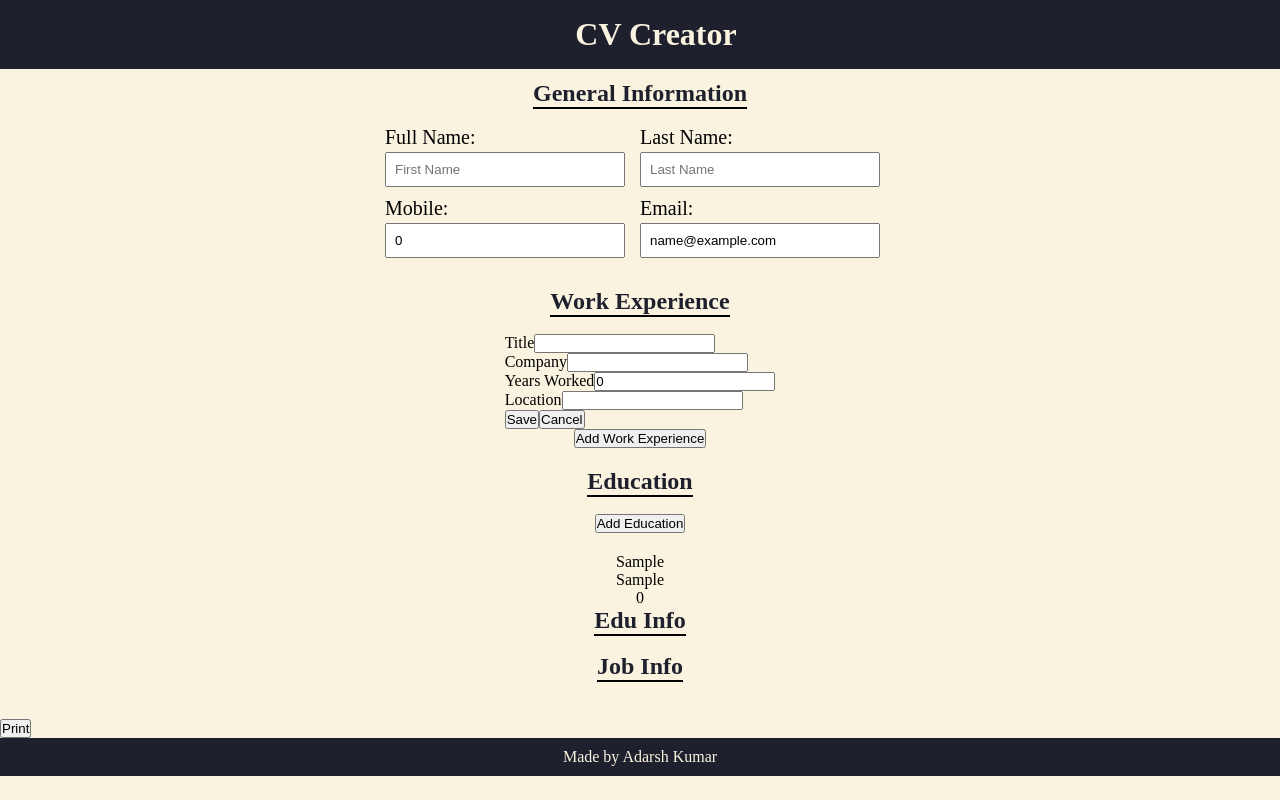
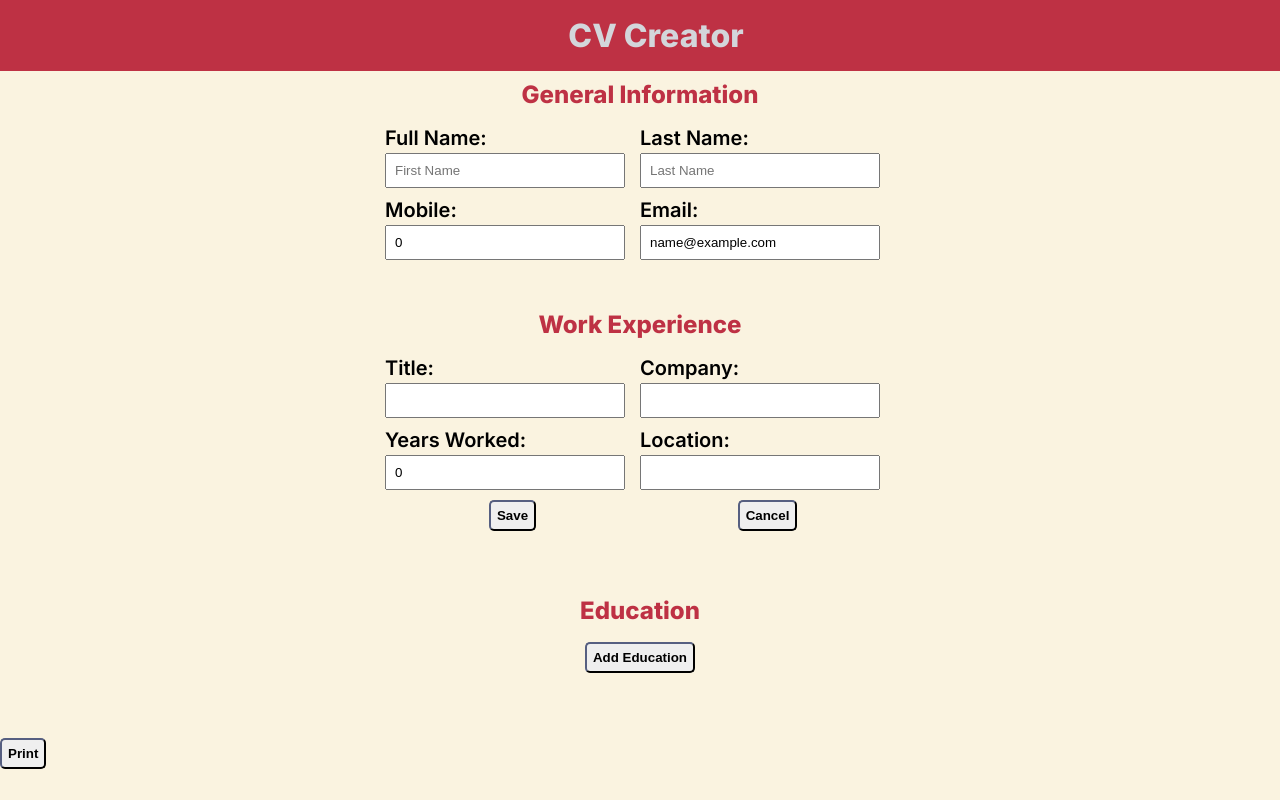
Before and after one commit to Adarshkumar03/CV-Project, a React (Create React App) app: page / in a window 1280 px wide. Both pictures are taken after typing "Sample", "Sample", "name@example.com" into the empty fields and a click on the button "Add Work Experience". Built offline with nearby package versions, Linux system fonts and the light colour scheme.

Commit message:
updated EducationalExp.js JobExp.js style.css

```diff
--- a/public/index.html
+++ b/public/index.html
@@ -24,6 +24,9 @@
       work correctly both with client-side routing and a non-root public URL.
       Learn how to configure a non-root public URL by running `npm run build`.
     -->
+    <link rel="preconnect" href="https://fonts.googleapis.com">
+    <link rel="preconnect" href="https://fonts.gstatic.com" crossorigin>
+    <link href="https://fonts.googleapis.com/css2?family=Inter:wght@400;600;800;900&display=swap" rel="stylesheet">
     <link rel="stylesheet" href="style.css"/>
     <title>React App</title>
   </head>
--- a/public/style.css
+++ b/public/style.css
@@ -6,11 +6,12 @@
 body{
     box-sizing: border-box;
     background-color:#FAF3E0;
+    font-family:"Inter", sans-serif;
 }
 
 header{
-    background-color: #1E212D;
-    color:#FAF3E0;
+    background-color: #BE3144;
+    color:#D3D6DB;
     position: fixed;
     top: 0;
     left: 0;
@@ -20,19 +21,37 @@ header{
 }
 
 h2{
-    color:#1E212D;
-    border-bottom: 2px solid black;
+    color:#BE3144;
     margin-bottom: 17px;
     padding:0;
     width: fit-content;
+    font-weight: 800;
 }
 
 section{
-    margin-bottom: 20px;
+    margin-bottom: 40px;
     display: flex;
     flex-direction: column;
     align-items: center;
     justify-content: center;
+}
+
+label{
+    font-weight: 600;
+}
+
+button{
+    padding:6px;
+    font-weight: 600;
+    margin:0 auto;
+    margin-bottom: 25px;
+    border-radius: 5px;
+    border-color: #1E212D;
+}
+
+form{
+    display: grid;
+    grid-template-columns: auto auto;
 }
 
 .general{
@@ -65,9 +84,22 @@ section{
     padding: 8px;
 }
 
-footer{
-    background-color: #1E212D;
-    color: #FAF3E0;
+.educational{
+
+}
+
+.job-list-item{
     padding:10px;
-    text-align: center;
+    background-color: #3A4750;
+    color:#D3D6DB;
 }
+
+.edu-list-item{
+    padding:10px;
+    background-color: #3A4750;
+    color: #D3D6DB;
+}
+
+.actual-cv{
+    display: none;
+}
--- a/src/App.js
+++ b/src/App.js
@@ -1,6 +1,5 @@
 import Header from "./Header";
 import GeneralInfo from "./Generalnfo";
-import Footer from "./Footer";
 import EducationalExp from "./EducationalExp";
 import JobExp from "./JobExp";
 import { useState } from "react/cjs/react.development";
@@ -22,7 +21,7 @@ function App() {
       <GeneralInfo setCV={setCV} cv={cv} />
       <JobExp setCV={setCV} cv={cv} />
       <EducationalExp setCV={setCV} cv={cv} />
-      <section>
+      <section className="actual-cv">
         <p>{cv.personalInfo.firstName}</p>
         <p>{cv.personalInfo.lastName}</p>
         <p>{cv.personalInfo.mobile}</p>
@@ -47,7 +46,6 @@ function App() {
         }
       </section>
       <button onClick={()=>{window.print()}}>Print</button>
-      <Footer />
     </div>
   );
 }
--- a/src/EducationalExp.js
+++ b/src/EducationalExp.js
@@ -37,55 +37,59 @@ function EducationalExp({setCV, cv}) {
   };
 
   return (
-    <section>
+    <section className="educational">
       <h2>Education</h2>
       {eduExArray.map((edu, index) => {
         return (
-          <div key={index}>
-            <p>{edu.nameOfInstitution}</p>
-            <p>{edu.stream}</p>
-            <p>{edu.per}</p>
-            <p>{edu.yearOfpassing}</p>
+          <div key={index} className="edu-list-item">
+            <p>Name of Institution:  {edu.nameOfInstitution}</p>
+            <p>Stream:  {edu.stream}</p>
+            <p>Percentage:  {edu.per}</p>
+            <p>year of Passing:  {edu.yearOfpassing}</p>
             <hr />
           </div>
         );
       })}
       {isActive && (
         <form>
-          <div>
+          <div className="form-group">
             <label>Name of Institution</label>
             <input
               type="text"
               name="nameOfInstitution"
               onChange={handleChange}
               value={eduEx.nameOfInstitution}
+              required
             />
           </div>
-          <div>
+          <div className="form-group">
             <label>Stream/Subject</label>
             <input
               type="text"
               name="stream"
               onChange={handleChange}
               value={eduEx.stream}
+              required
             />
           </div>
-          <div>
+          <div className="form-group">
             <label>Percentage</label>
             <input
               type="number"
               name="per"
               onChange={handleChange}
               value={eduEx.per}
+              required
             />
           </div>
-          <div>
+          <div className="form-group">
             <label>Year of Passing</label>
             <input
               type="text"
               name="yearOfpassing"
               onChange={handleChange}
               value={eduEx.yearOfpassing}
+              required
             />
           </div>
           <button onClick={saveEdu}>Save</button>
@@ -93,9 +97,11 @@ function EducationalExp({setCV, cv}) {
         </form>
       )}
 
-      <button type="button" onClick={addEdu}>
+      {
+        !isActive&&<button type="button" onClick={addEdu}>
         Add Education
       </button>
+      }
     </section>
   );
 }
--- a/src/Footer.js
+++ /dev/null
@@ -1,5 +0,0 @@
-function Footer() {
-  return <footer>Made by Adarsh Kumar</footer>;
-}
-
-export default Footer;
--- a/src/Generalnfo.js
+++ b/src/Generalnfo.js
@@ -18,19 +18,19 @@ function GeneralInfo({setCV, cv}) {
       <form>
         <div className="form-group">
           <label>Full Name:</label>
-          <input type="text" name="firstName" onChange={handleChange} value={personal.fullName} placeholder="First Name" />
+          <input type="text" name="firstName" onChange={handleChange} value={personal.fullName} placeholder="First Name" required/>
         </div>
         <div className="form-group">
           <label>Last Name:</label>
-          <input type="text" name="lastName" onChange={handleChange} value={personal.fullName} placeholder="Last Name" />
+          <input type="text" name="lastName" onChange={handleChange} value={personal.fullName} placeholder="Last Name" required/>
         </div>
         <div className="form-group">
           <label>Mobile:</label>
-          <input type="number" name="mobile" onChange={handleChange} value={personal.mobile} placeholder="Mobile" />
+          <input type="number" name="mobile" onChange={handleChange} value={personal.mobile} placeholder="Mobile" required/>
         </div>
         <div className="form-group">
           <label>Email:</label>
-          <input type="email" name="email" onChange={handleChange} value={personal.email} placeholder="Email" />
+          <input type="email" name="email" onChange={handleChange} value={personal.email} placeholder="Email" required/>
         </div>
       </form>
     </section>
--- a/src/JobExp.js
+++ b/src/JobExp.js
@@ -34,63 +34,70 @@ function JobExp({setCV, cv}) {
   };
 
   return (
-    <section>
+    <section className="job">
       <h2>Work Experience</h2>
       {workExArray.map((work, index) => {
         return (
-          <div key={index}>
-            <p>{work.jobTitle}</p>
-            <p>{work.company}</p>
-            <p>{work.yearsWorked}</p>
-            <p>{work.location}</p>
+          <div key={index} className="job-list-item">
+            <p>Job Title:  {work.jobTitle}</p>
+            <p>Company:  {work.company}</p>
+            <p>Years Worked:  {work.yearsWorked}</p>
+            <p>Location:  {work.location}</p>
             <hr />
           </div>
         );
       })}
       {isFormActive && (
         <form>
-          <div>
-            <label>Title</label>
+          <div className="form-group">
+            <label>Title:</label>
             <input
               type="text"
               name="jobTitle"
               onChange={handleChange}
               value={workEx.jobTitle}
+              required
             />
           </div>
-          <div>
-            <label>Company</label>
+          <div className="form-group">
+            <label>Company:</label>
             <input
               type="text"
               name="company"
               onChange={handleChange}
               value={workEx.company}
+              required
             />
           </div>
-          <div>
-            <label>Years Worked</label>
+          <div className="form-group">
+            <label>Years Worked:</label>
             <input
               type="number"
               name="yearsWorked"
               onChange={handleChange}
               value={workEx.yearsWorked}
+              required
             />
           </div>
 
-          <div>
-            <label>Location</label>
+          <div className="form-group">
+            <label>Location:</label>
             <input
               type="text"
               name="location"
               onChange={handleChange}
               value={workEx.location}
+              required
             />
           </div>
           <button onClick={saveWork}>Save</button>
           <button onClick={handleCancelCLick}>Cancel</button>
         </form>
       )}
-      <button onClick={addWorkExp}>Add Work Experience</button>
+      {
+        !isFormActive&&<button onClick={addWorkExp}>Add Work Experience</button>
+      }
+
     </section>
   );
 }
```
